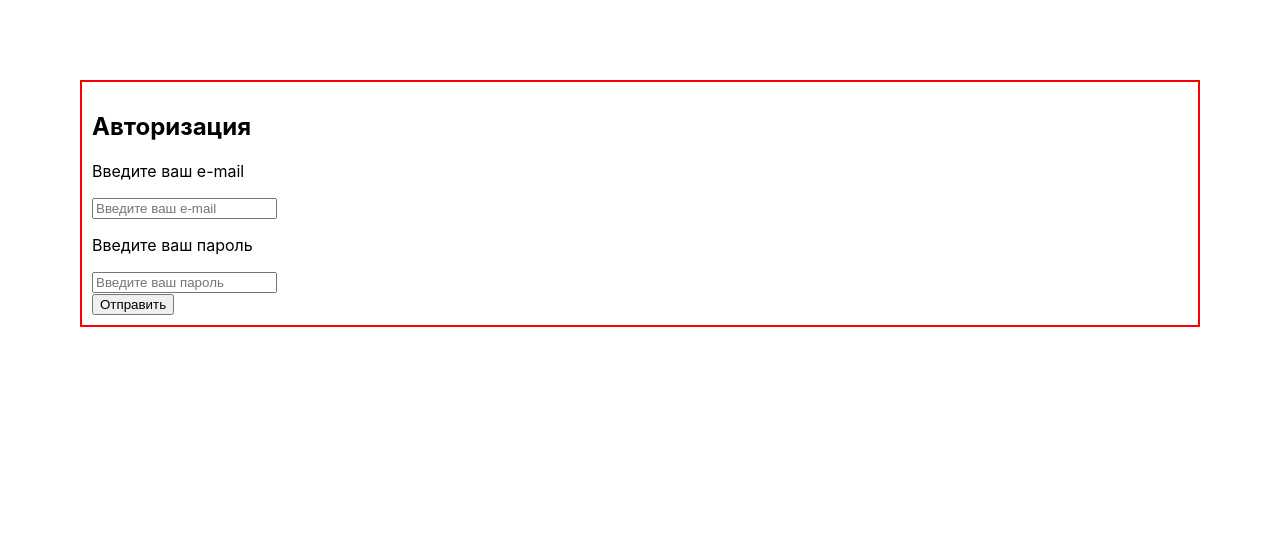
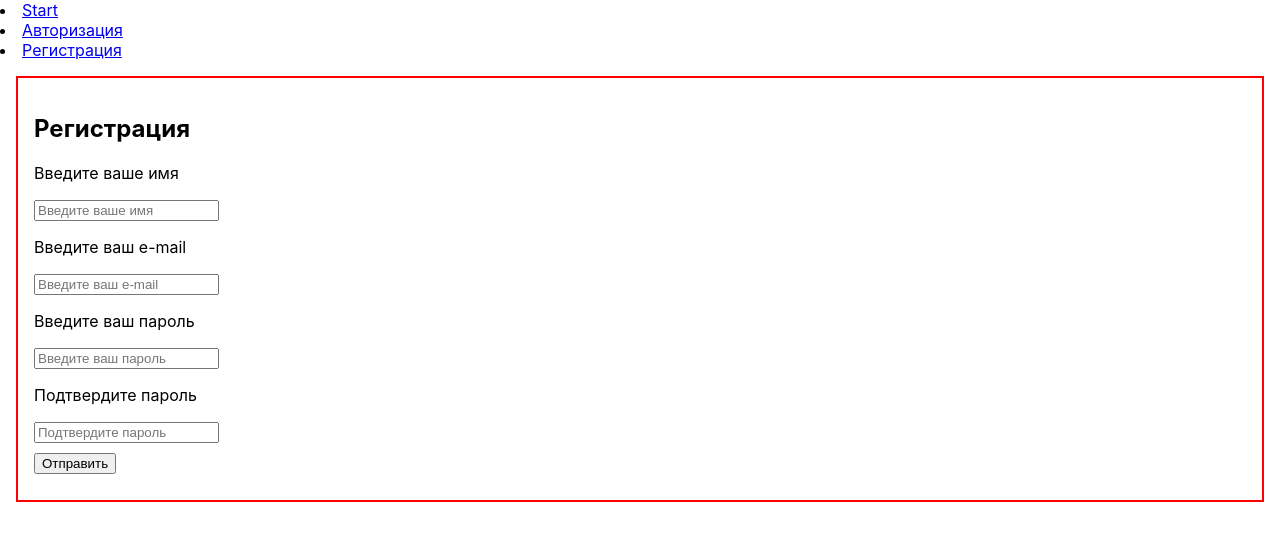
Before and after one commit to plyolik/q-digital-test, a React (Create React App) app: page /registration in a window 1280 px wide. Shown: the top 540 px of the page. Built offline with nearby package versions, Linux system fonts and the light colour scheme.

Commit message:
add router

```diff
--- a/package.json
+++ b/package.json
@@ -8,6 +8,7 @@
     "@testing-library/user-event": "^12.8.3",
     "react": "^17.0.2",
     "react-dom": "^17.0.2",
+    "react-router-dom": "^5.2.0",
     "react-scripts": "4.0.3",
     "web-vitals": "^1.1.2"
   },
--- a/src/App.css
+++ b/src/App.css
@@ -1,4 +1,9 @@
 .authorization {
     border: 2px solid red;
-    padding: 10px;
+    padding: 1rem;
+    margin: 1rem;
 }
+
+.button {
+    margin: 10px 0;
+}
--- a/src/App.js
+++ b/src/App.js
@@ -1,12 +1,27 @@
 import './App.css';
 import React from 'react'
+import {BrowserRouter as Router, Link, Route, Switch } from 'react-router-dom'
 import Authorization from './Authorization/Authorization'
-
+import Registration from './Registration/Registration'
+import Header from './Header'
+import Start from './Start'
 function App() {
   return (
-    <div className="wrapper">
-      <Authorization/>
-    </div>
+    <>
+      {/* <Header/> */}
+      <Router>
+        <nav>
+          <li><Link to="/">Start</Link></li>
+          <li><Link to="/authorization">Авторизация</Link></li>
+          <li><Link to="/registration">Регистрация</Link></li>
+        </nav>
+        <Switch>
+          <Route exact path="/" component={Start} />
+          <Route path="/authorization" component={Authorization} />
+          <Route path="/registration" component={Registration} />
+        </Switch>
+      </Router>
+    </>
   );
 }
 
--- a/src/Authorization/Authorization.js
+++ b/src/Authorization/Authorization.js
@@ -27,7 +27,7 @@ export default function Authorization(props) {
             <input type="text" name="auth-mail" onChange={handleChange}  value={person} placeholder="Введите ваш e-mail"></input>
             <p>Введите ваш пароль</p>
             <input type="password" name="auth-password" onChange={handlePasswordChange} placeholder="Введите ваш пароль"></input><br/>
-            <button type="submit">Отправить</button>
+            <button className="button" type="submit">Отправить</button>
         </form>
     );
 }
--- /dev/null
+++ b/src/Header.js
@@ -0,0 +1,13 @@
+function Header() {
+    return (
+      <>
+        <nav>
+            <li><a href="/">Start</a></li>
+            <li><a href="/registration">Регистрация</a></li>
+            <li><a href="/authorization">Авторизация</a></li>
+        </nav>
+      </>
+    );
+  }
+
+  export default Header;
--- /dev/null
+++ b/src/Registration/Registration.js
@@ -0,0 +1,36 @@
+import React, { useState } from 'react';
+
+export default function Registration(props) {
+
+    const [ person, setPerson ] = useState('');
+    const [ password, setPassword ] = useState('');
+
+    function handleChange(e) {
+        setPerson(e.target.value);
+    }
+
+    function handlePasswordChange(e) {
+        setPassword(e.target.value);
+    }
+
+    function handleSubmit(e) {
+        localStorage.setItem('email', person)
+        localStorage.setItem('pass', password)
+        e.preventDefault();
+    }
+
+    return (
+        <form onSubmit={handleSubmit} className="authorization">
+        <h2>Регистрация</h2>
+        <p>Введите ваше имя</p>
+        <input type="text" name="auth-name" onChange={handleChange} placeholder="Введите ваше имя"></input>
+        <p>Введите ваш e-mail</p>
+        <input type="text" name="auth-mail" onChange={handleChange}  value={person} placeholder="Введите ваш e-mail"></input>
+        <p>Введите ваш пароль</p>
+        <input type="password" name="auth-password" onChange={handlePasswordChange} placeholder="Введите ваш пароль"></input><br/>
+        <p>Подтвердите пароль</p>
+        <input type="password" name="auth-password"  placeholder="Подтвердите пароль"></input><br/>
+        <button className="button" type="submit">Отправить</button>
+    </form>
+    )
+}
--- /dev/null
+++ b/src/Start.js
@@ -0,0 +1,9 @@
+function Start() {
+    return (
+      <>
+        <h2>Start</h2>
+      </>
+    );
+  }
+
+  export default Start;
--- a/src/index.js
+++ b/src/index.js
@@ -2,7 +2,7 @@ import React from 'react';
 import ReactDOM from 'react-dom';
 import './index.css';
 import App from './App';
-import reportWebVitals from './reportWebVitals';
+import reportWebVitals from './reportWebVitals'
 
 ReactDOM.render(
   <React.StrictMode>
@@ -11,7 +11,5 @@ ReactDOM.render(
   document.getElementById('root')
 );
 
-// If you want to start measuring performance in your app, pass a function
-// to log results (for example: reportWebVitals(console.log))
-// or send to an analytics endpoint. Learn more: https://bit.ly/CRA-vitals
+
 reportWebVitals();
```
Also changed, not shown: 1 other file (tests, documents, lock files or other folders).
